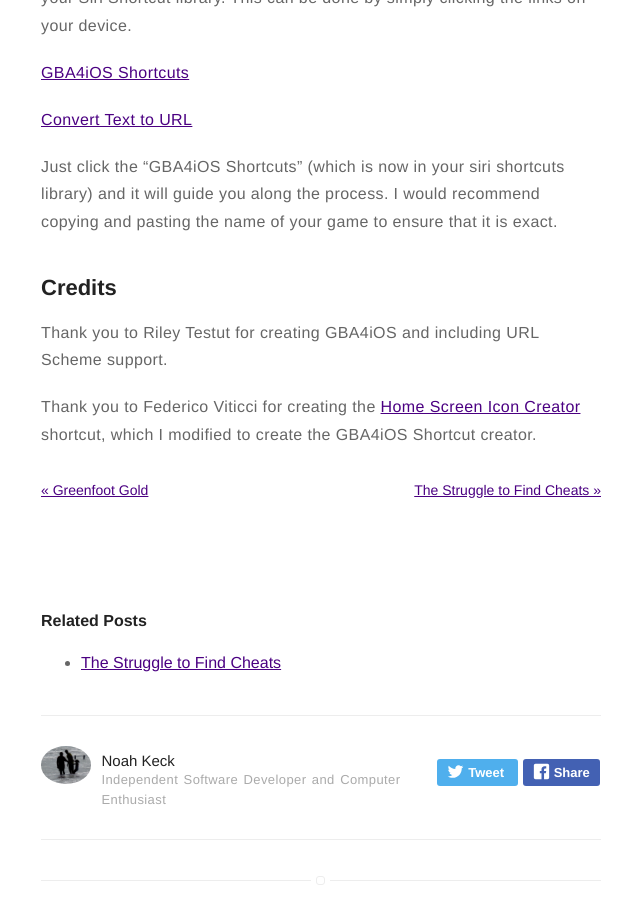
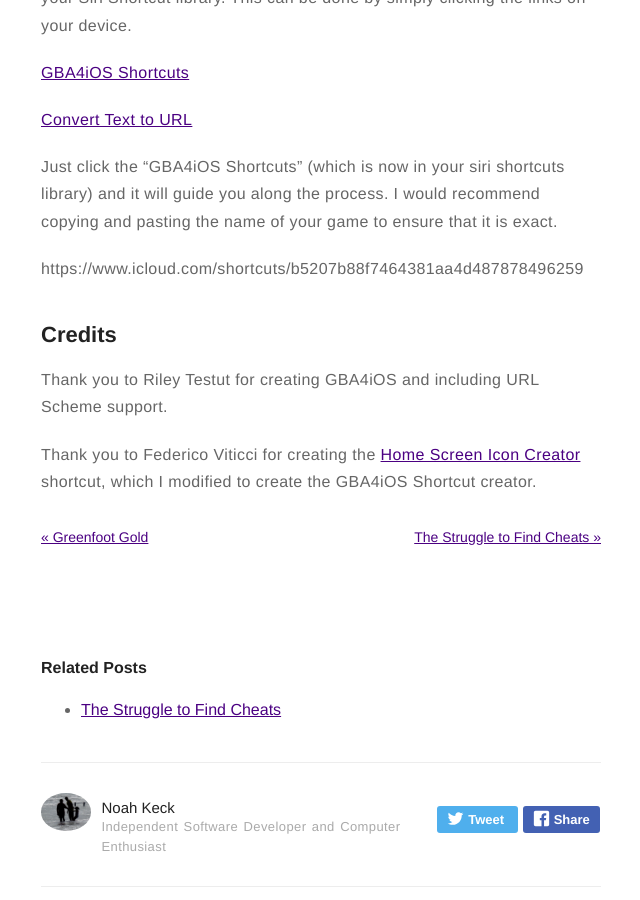
Before and after one commit to noah978/noah978.github.io, a Jekyll site: the page built from _posts/2019-01-09-a-shortcut-to-create-shortcuts.md, in a window 1280 px wide and 900 px high, scrolled down 1232 px. Shown: the whole window, without its empty margins (319-959 px from the left). Built offline with Jekyll 4.4.1, drawn with Linux system fonts in a browser that asks for light colours; some of the changed lines change nothing that is shown.

Commit message:
Added delta shortcut creator link

```diff
--- a/_posts/2019-01-09-a-shortcut-to-create-shortcuts.md
+++ b/_posts/2019-01-09-a-shortcut-to-create-shortcuts.md
@@ -40,6 +40,8 @@
 
 Just click the “GBA4iOS Shortcuts” (which is now in your siri shortcuts library) and it will guide you along the process. I would recommend copying and pasting the name of your game to ensure that it is exact.
 
+https://www.icloud.com/shortcuts/b5207b88f7464381aa4d487878496259
+
 ## Credits
 
 Thank you to Riley Testut for creating GBA4iOS and including URL Scheme support.
```
